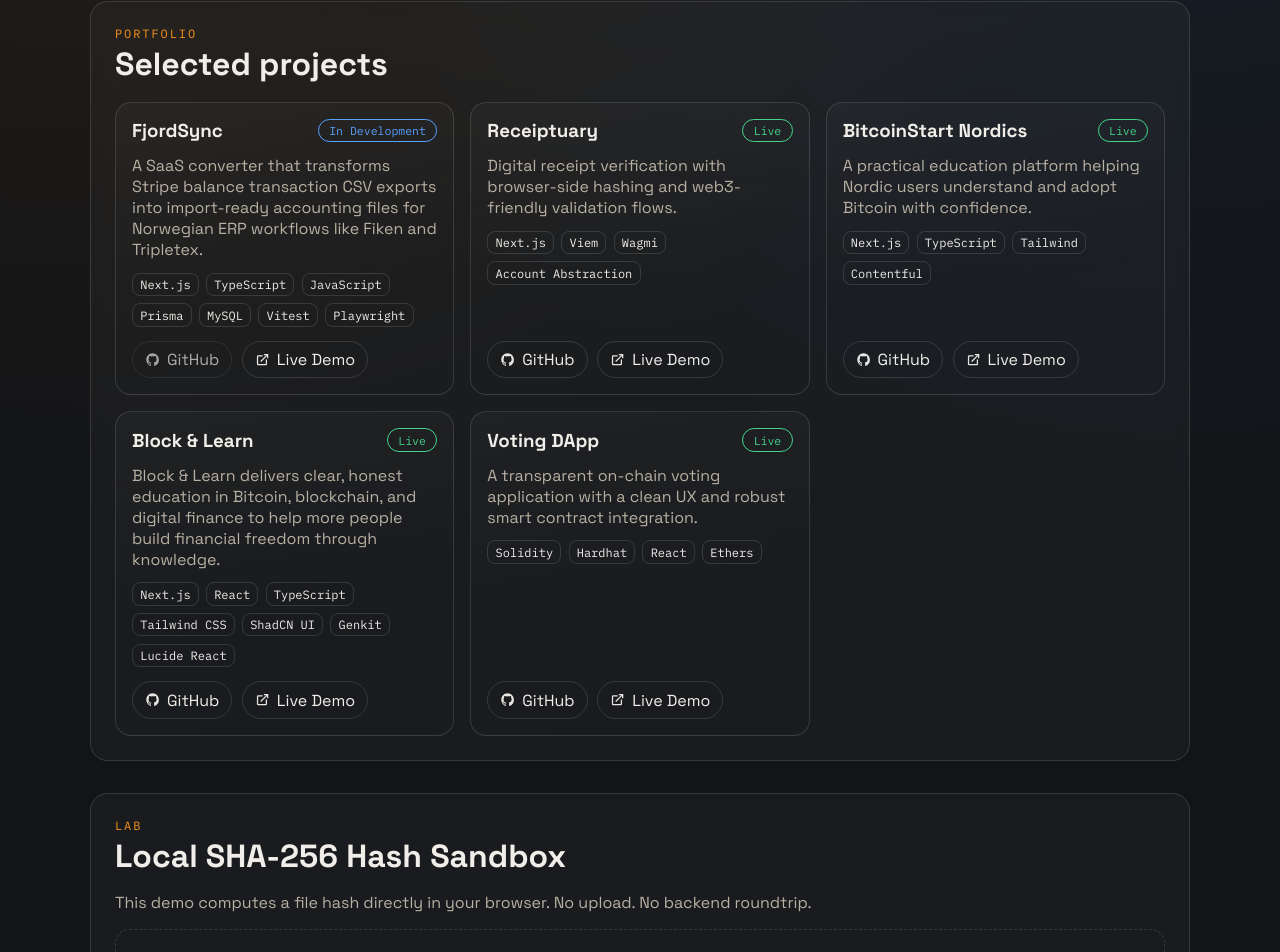
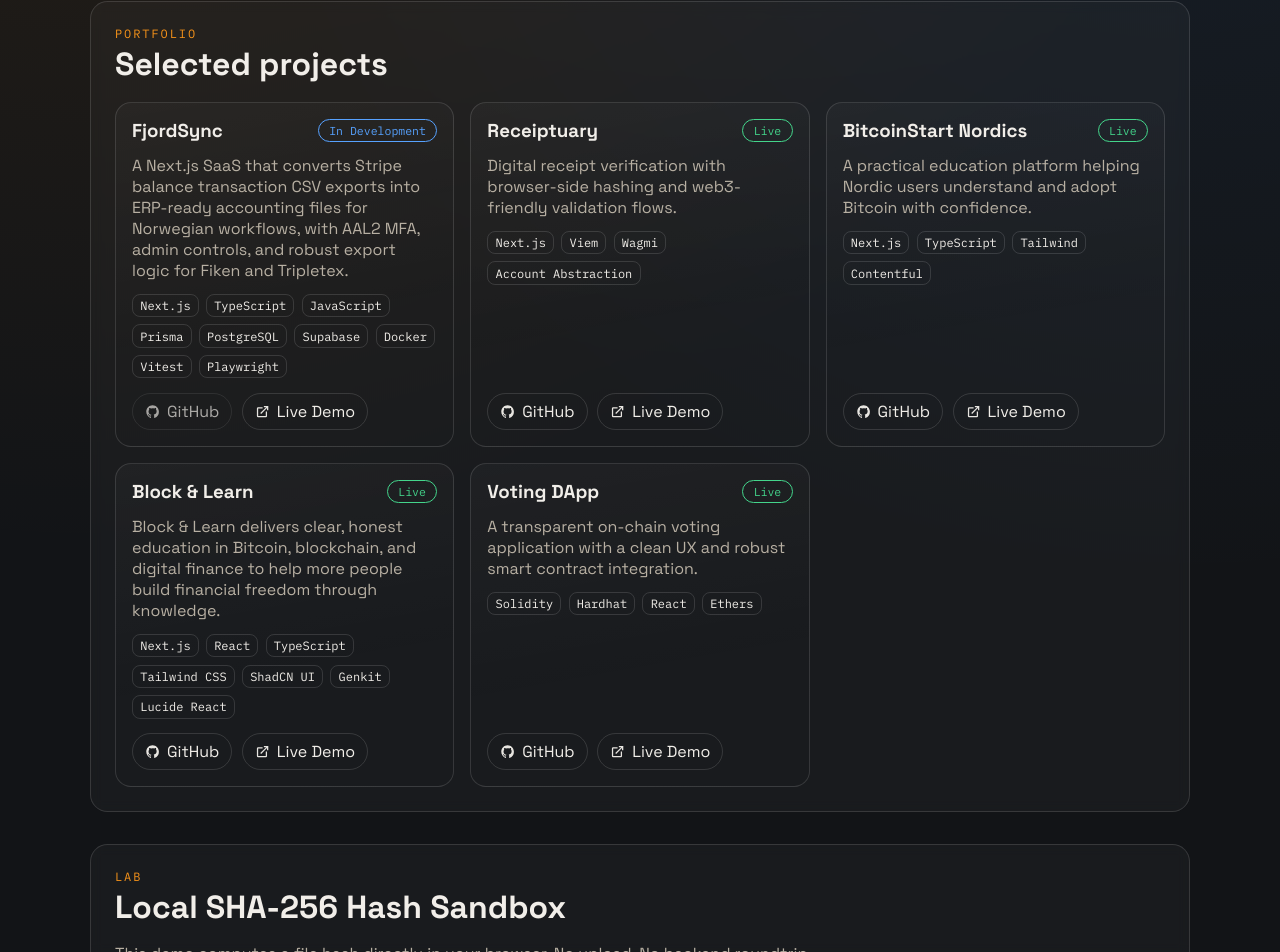
Before and after one commit to hedigardi/hedi-gardi, a React (Vite) app: page / in a window 1280 px wide. Shown: the part 835-1787 px from the top of the page. Built offline with nearby package versions, Linux system fonts and the light colour scheme; no server answers.

Commit message:
updated projekt description

```diff
--- a/src/data/projects.ts
+++ b/src/data/projects.ts
@@ -11,13 +11,15 @@ export const projects: Project[] = [
   {
     name: "FjordSync",
     description:
-      "A SaaS converter that transforms Stripe balance transaction CSV exports into import-ready accounting files for Norwegian ERP workflows like Fiken and Tripletex.",
+      "A Next.js SaaS that converts Stripe balance transaction CSV exports into ERP-ready accounting files for Norwegian workflows, with AAL2 MFA, admin controls, and robust export logic for Fiken and Tripletex.",
     stack: [
       "Next.js",
       "TypeScript",
       "JavaScript",
       "Prisma",
-      "MySQL",
+      "PostgreSQL",
+      "Supabase",
+      "Docker",
       "Vitest",
       "Playwright",
     ],
```
